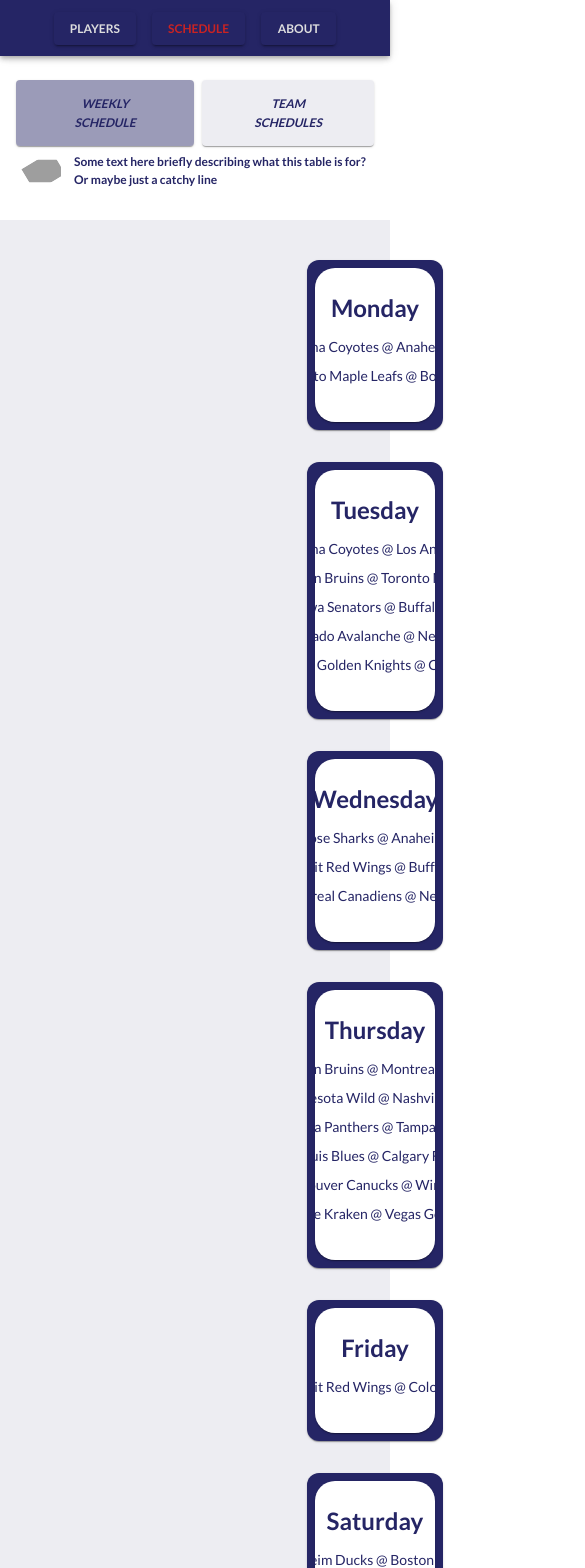
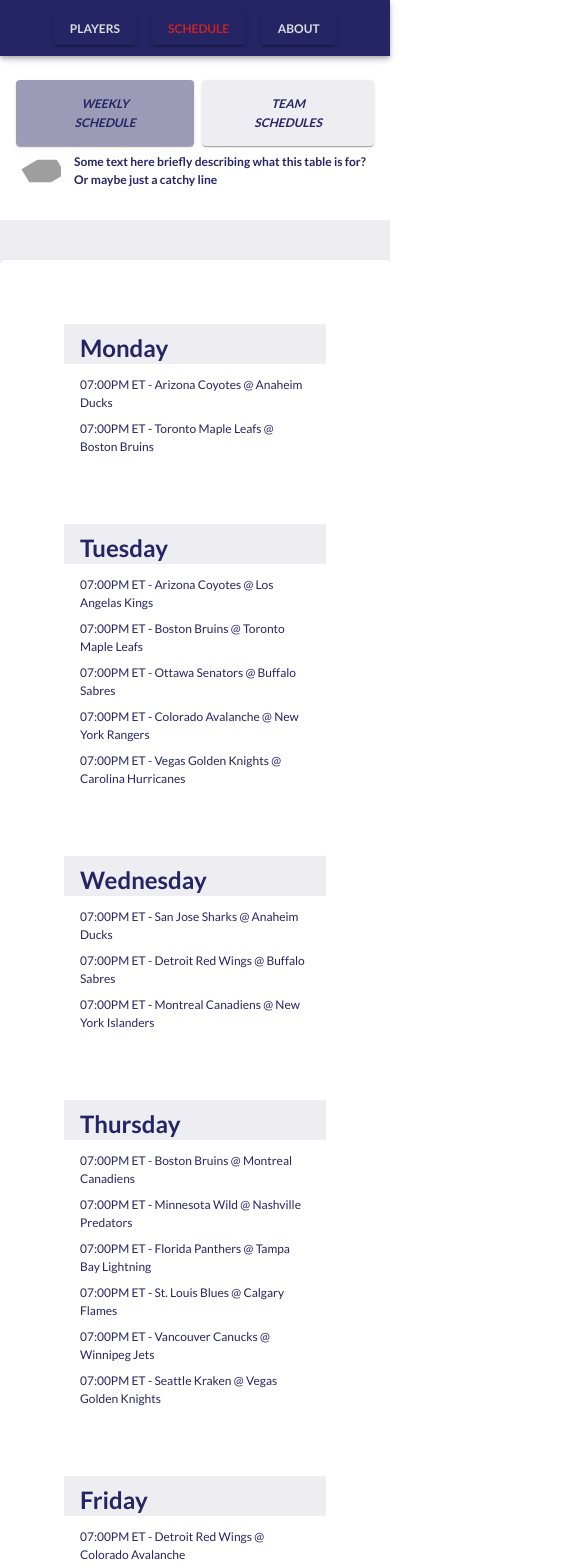
Before and after one commit to apreynolds1989/nextUP, a React (Create React App) app: page /nextUP/schedule in a window 390 px wide. Shown: the top 1568 px of the page, 585 px wide, since content can reach past the window. Built offline with nearby package versions, Linux system fonts and the light colour scheme; grey boxes are pictures that could not be loaded.

Commit message:
Switched WeeklyGamesList to Card Flexbox; made Schedule.jsx mobile responsive

```diff
--- a/src/assets/data/games.js
+++ b/src/assets/data/games.js
@@ -35,7 +35,7 @@ export const weeklyGames = {
         '07:00PM ET - Minnesota Wild @ Seattle Kraken',
         '07:00PM ET - Dallas Stars @ Chicago Blackhawks',
     ],
-    Sunday: [],
+    Sunday: ['No Scheduled Games'],
 };
 
 export const teamScheduleHeaders = [{
--- a/src/assets/theme.js
+++ b/src/assets/theme.js
@@ -155,5 +155,5 @@ export const outerCardSx = {
 };
 
 export const innerCardSx = {
-    borderRadius: 5,
+    boxShadow: 0,
 };
--- a/src/components/GameDayBox.jsx
+++ b/src/components/GameDayBox.jsx
@@ -6,23 +6,20 @@ import {
     ListItemText,
     Card,
     CardContent,
+    useMediaQuery,
 } from '@mui/material';
 import React from 'react';
 import { weeklyGames } from '../assets/data/games';
-import { outerCardSx, innerCardSx } from '../assets/theme';
+import { palette, innerCardSx } from '../assets/theme';
 
 export const GameDayBox = ({ day }) => {
+    const is400pxOrSmaller = useMediaQuery('(max-width:400px)');
     const gamesArr = weeklyGames[day];
 
     return (
         <Card
             sx={{
-                ...outerCardSx,
-            }}
-        >
-            <Card
-                sx={{
-                    maxWidth: '500px',
+                margin: 2,
                 ...innerCardSx,
             }}
         >
@@ -31,43 +28,47 @@ export const GameDayBox = ({ day }) => {
                     sx={{
                         display: 'flex',
                         flexDirection: 'column',
-                            maxWidth: '500px',
-                            alignItems: 'center',
-                            margin: 'auto',
                     }}
                 >
-                        <Box>
+                    <Box
+                        sx={{
+                            backgroundColor: `${palette.gtBlue}15`,
+                        }}
+                    >
                         <Typography
                             variant='h5'
                             sx={{
-                                    textAlign: 'center',
+                                textAlign: 'left',
                                 fontWeight: 'bold',
                                 paddingTop: 1,
+                                paddingLeft: 2,
                             }}
                         >
                             {day}
                         </Typography>
                     </Box>
                     <Box
-                            sx={{
-                                minWidth: '400px',
-                                alignSelf: 'center',
-                            }}
+                        sx={
+                            {
+                                // width: is400pxOrSmaller ? '100vw' : '400px',
+                            }
+                        }
                     >
                         <List>
                             {gamesArr.map((game, index) => (
                                 <ListItem
                                     key={`${day} Game ${index + 1}`}
                                     sx={{
-                                            textAlign: 'center',
+                                        textAlign: 'left',
                                         paddingY: 0,
-                                            fontSize: '12px',
                                     }}
                                 >
                                     <ListItemText
                                         primary={game}
                                         primaryTypographyProps={{
-                                                fontSize: '14px',
+                                            fontSize: is400pxOrSmaller
+                                                ? '12px'
+                                                : '14px',
                                             textAlign: 'left',
                                         }}
                                     />
@@ -78,6 +79,5 @@ export const GameDayBox = ({ day }) => {
                 </Box>
             </CardContent>
         </Card>
-        </Card>
     );
 };
--- a/src/components/WeeklyGamesList.jsx
+++ b/src/components/WeeklyGamesList.jsx
@@ -1,112 +1,32 @@
 import React from 'react';
 import { GameDayBox } from './GameDayBox';
 // import { palette } from '../assets/theme.js';
-import { Box, Grid } from '@mui/material';
+import { Box, Card, CardContent } from '@mui/material';
 
-export const WeeklyGamesList = () => {
+export const WeeklyGamesList = ({ isMobileSize }) => {
     return (
+        <Card
+            sx={{
+                padding: 2,
+                backgroundColor: 'white',
+            }}
+        >
+            <CardContent>
                 <Box
                     sx={{
-                width: '35vw',
-                margin: 'auto',
-            }}
-        >
-            <Grid container spacing={4} sx={{ justifyContent: 'center' }}>
-                <Grid item xs={12}>
-                    <Box
-                        sx={{
-                            display: 'flex',
+                        flexDirection: 'column',
+                        maxWidth: '900px',
                     }}
                 >
                     <GameDayBox day='Monday' />
-                    </Box>
-                </Grid>
-                <Grid item xs={12}>
-                    <Box
-                        sx={{
-                            display: 'flex',
-                            justifyContent: 'flex-end',
-                        }}
-                    >
                     <GameDayBox day='Tuesday' />
-                    </Box>
-                </Grid>
-                <Grid item xs={12}>
-                    <Box
-                        sx={{
-                            display: 'flex',
-                        }}
-                    >
                     <GameDayBox day='Wednesday' />
-                    </Box>
-                </Grid>
-                <Grid item xs={12}>
-                    <Box
-                        sx={{
-                            display: 'flex',
-                            justifyContent: 'flex-end',
-                        }}
-                    >
                     <GameDayBox day='Thursday' />
-                    </Box>
-                </Grid>
-                <Grid item xs={12}>
-                    <Box
-                        sx={{
-                            display: 'flex',
-                        }}
-                    >
                     <GameDayBox day='Friday' />
-                    </Box>
-                </Grid>
-                <Grid item xs={12}>
-                    <Box
-                        sx={{
-                            display: 'flex',
-                            justifyContent: 'flex-end',
-                        }}
-                    >
                     <GameDayBox day='Saturday' />
-                    </Box>
-                </Grid>
-                <Grid item xs={12}>
-                    <Box
-                        sx={{
-                            display: 'flex',
-                        }}
-                    >
                     <GameDayBox day='Sunday' />
                 </Box>
-                </Grid>
-            </Grid>
-        </Box>
-        // <Container
-        //     sx={{
-        //         display: 'flex',
-        //         flexDirection: 'row',
-        //     }}
-        // >
-        //     <Box
-        //         sx={{
-        //             flexDirection: 'column',
-        //             marginX: 1,
-        //         }}
-        //     >
-        //         <GameDayBox day='Monday' />
-        //         <GameDayBox day='Wednesday' />
-        //         <GameDayBox day='Friday' />
-        //         <GameDayBox day='Sunday' />
-        //     </Box>
-        //     <Box
-        //         sx={{
-        //             flexDirection: 'column',
-        //             marginX: 1,
-        //         }}
-        //     >
-        //         <GameDayBox day='Tuesday' />
-        //         <GameDayBox day='Thursday' />
-        //         <GameDayBox day='Saturday' />
-        //     </Box>
-        // </Container>
+            </CardContent>
+        </Card>
     );
 };
--- a/src/pages/Schedule.jsx
+++ b/src/pages/Schedule.jsx
@@ -33,14 +33,20 @@ export const Schedule = ({ isMobileSize }) => {
             >
                 <Box
                     sx={{
-                        margin: 'auto',
-                        minWidth: '750px',
+                        marginX: {
+                            xs: 0,
+                            md: 'auto',
+                        },
+                        minWidth: {
+                            xs: '100vw',
+                            md: '900px',
+                        },
                         marginY: 5,
                         paddingBottom: 2,
                     }}
                 >
                     {displayedTable === 'Weekly Schedule' && (
-                        <WeeklyGamesList />
+                        <WeeklyGamesList isMobileSize={isMobileSize} />
                     )}
                     {displayedTable === 'Team Schedules' && (
                         <DoubleSortTable
```
Lines whose indentation alone changed are shown as unchanged.
